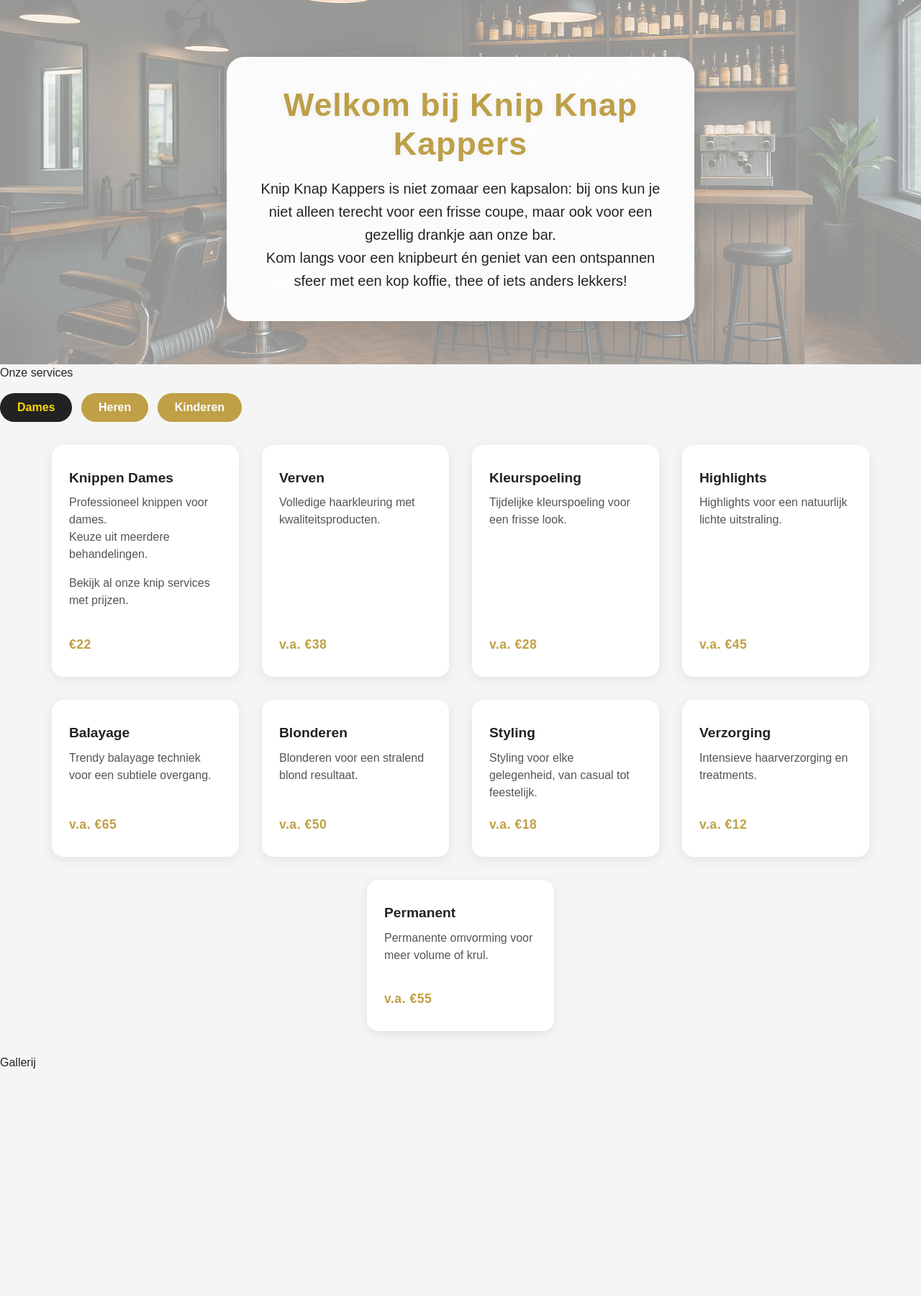
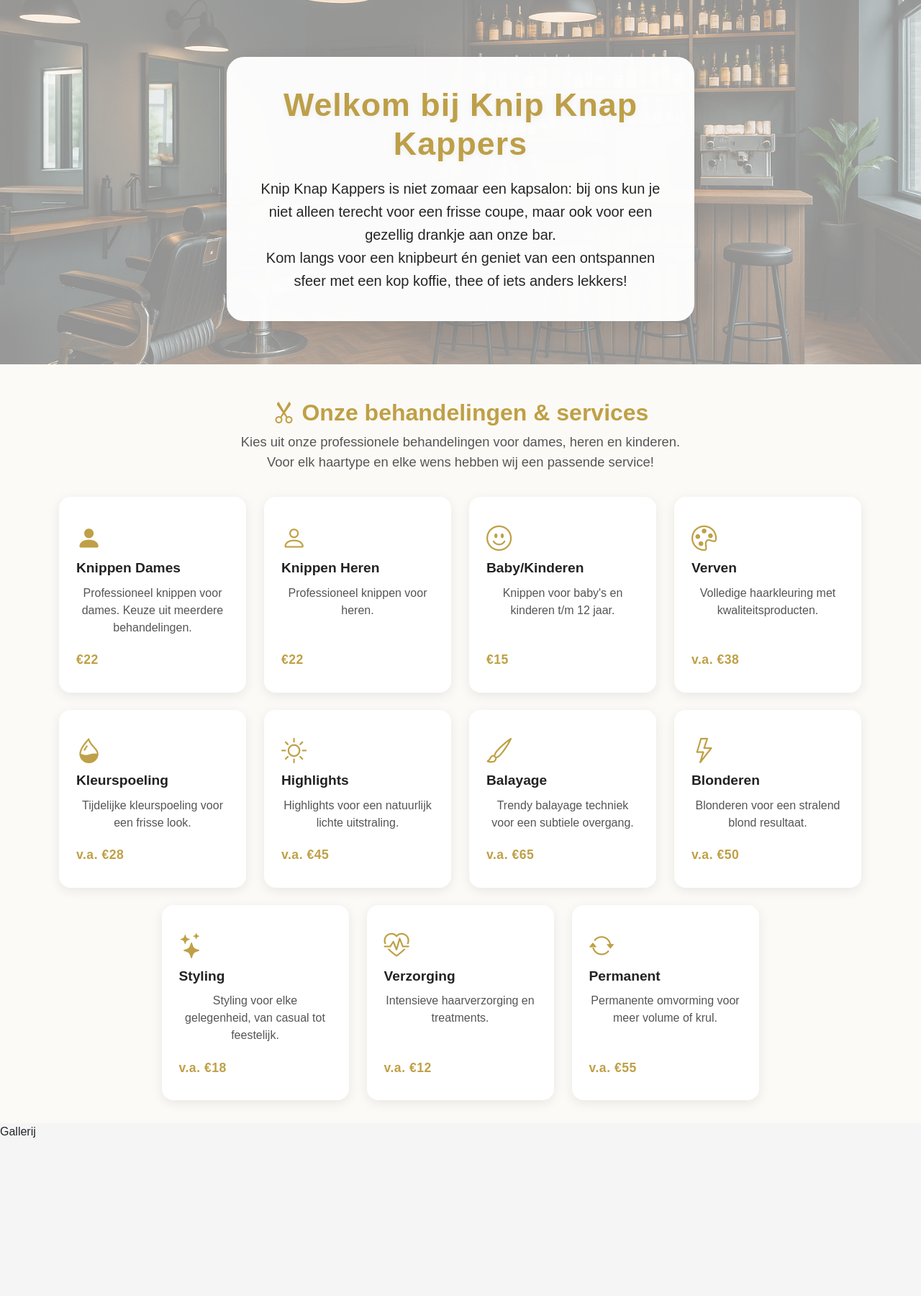
Before and after one commit to thymon26/knip-knap-kappers, a PHP site: page / in a window 1280 px wide. Shown: the part 193-1993 px from the top of the page at 72% size. Run offline with PHP 8.4, Linux system fonts and the light colour scheme; data that the repository does not hold is empty.

Commit message:
Update index.php

```diff
--- a/index.php
+++ b/index.php
@@ -313,75 +313,107 @@ $top3 = $pdo->query("
         </p>
       </div>
     </section>
-    <section class="content" id="services">
-      <p>Onze services</p>
-      <div style="margin-bottom: 1.5rem;">
-        <button class="service-filter-btn" data-filter="dames">Dames</button>
-        <button class="service-filter-btn" data-filter="heren">Heren</button>
-        <button class="service-filter-btn" data-filter="kinderen">Kinderen</button>
-      </div>
-      <div class="services-container">
-        <div class="service-box" data-type="dames">
+    <section class="content" id="services" style="background: #fcfaf6; padding: 3rem 0 2rem 0;">
+  <div class="container">
+    <h2 style="text-align:center; color:#bfa046; font-weight:800; margin-bottom:0.5rem;">
+      <i class="bi bi-scissors"></i> Onze behandelingen & services
+    </h2>
+    <p style="text-align:center; color:#555; font-size:1.15rem; margin-bottom:2.2rem;">
+      Kies uit onze professionele behandelingen voor dames, heren en kinderen.<br>
+      Voor elk haartype en elke wens hebben wij een passende service!
+    </p>
+    <div class="row g-4 justify-content-center">
+      <div class="col-md-4 col-lg-3">
+        <div class="service-box h-100 text-center">
+          <div style="font-size:2.2rem; color:#bfa046;"><i class="bi bi-person-fill"></i></div>
           <div class="service-title">Knippen Dames</div>
-          <div class="service-desc">Professioneel knippen voor dames.
-            <p>Keuze uit meerdere behandelingen. </p>
-            <p>Bekijk al onze knip services met prijzen.</p>
-          </div>
+          <div class="service-desc">Professioneel knippen voor dames. Keuze uit meerdere behandelingen.</div>
           <div class="service-price">€22</div>
         </div>
-        <div class="service-box" data-type="heren">
+      </div>
+      <div class="col-md-4 col-lg-3">
+        <div class="service-box h-100 text-center">
+          <div style="font-size:2.2rem; color:#bfa046;"><i class="bi bi-person"></i></div>
           <div class="service-title">Knippen Heren</div>
           <div class="service-desc">Professioneel knippen voor heren.</div>
           <div class="service-price">€22</div>
         </div>
-        <div class="service-box" data-type="kinderen">
+      </div>
+      <div class="col-md-4 col-lg-3">
+        <div class="service-box h-100 text-center">
+          <div style="font-size:2.2rem; color:#bfa046;"><i class="bi bi-emoji-smile"></i></div>
           <div class="service-title">Baby/Kinderen</div>
           <div class="service-desc">Knippen voor baby's en kinderen t/m 12 jaar.</div>
           <div class="service-price">€15</div>
         </div>
-        <div class="service-box" data-type="dames">
+      </div>
+      <div class="col-md-4 col-lg-3">
+        <div class="service-box h-100 text-center">
+          <div style="font-size:2.2rem; color:#bfa046;"><i class="bi bi-palette"></i></div>
           <div class="service-title">Verven</div>
           <div class="service-desc">Volledige haarkleuring met kwaliteitsproducten.</div>
           <div class="service-price">v.a. €38</div>
         </div>
-        <div class="service-box" data-type="dames">
+      </div>
+      <div class="col-md-4 col-lg-3">
+        <div class="service-box h-100 text-center">
+          <div style="font-size:2.2rem; color:#bfa046;"><i class="bi bi-droplet-half"></i></div>
           <div class="service-title">Kleurspoeling</div>
           <div class="service-desc">Tijdelijke kleurspoeling voor een frisse look.</div>
           <div class="service-price">v.a. €28</div>
         </div>
-        <div class="service-box" data-type="dames">
+      </div>
+      <div class="col-md-4 col-lg-3">
+        <div class="service-box h-100 text-center">
+          <div style="font-size:2.2rem; color:#bfa046;"><i class="bi bi-brightness-high"></i></div>
           <div class="service-title">Highlights</div>
           <div class="service-desc">Highlights voor een natuurlijk lichte uitstraling.</div>
           <div class="service-price">v.a. €45</div>
         </div>
-        <div class="service-box" data-type="dames">
+      </div>
+      <div class="col-md-4 col-lg-3">
+        <div class="service-box h-100 text-center">
+          <div style="font-size:2.2rem; color:#bfa046;"><i class="bi bi-brush"></i></div>
           <div class="service-title">Balayage</div>
           <div class="service-desc">Trendy balayage techniek voor een subtiele overgang.</div>
           <div class="service-price">v.a. €65</div>
         </div>
-        <div class="service-box" data-type="dames">
+      </div>
+      <div class="col-md-4 col-lg-3">
+        <div class="service-box h-100 text-center">
+          <div style="font-size:2.2rem; color:#bfa046;"><i class="bi bi-lightning"></i></div>
           <div class="service-title">Blonderen</div>
           <div class="service-desc">Blonderen voor een stralend blond resultaat.</div>
           <div class="service-price">v.a. €50</div>
         </div>
-        <div class="service-box" data-type="dames heren kinderen">
+      </div>
+      <div class="col-md-4 col-lg-3">
+        <div class="service-box h-100 text-center">
+          <div style="font-size:2.2rem; color:#bfa046;"><i class="bi bi-stars"></i></div>
           <div class="service-title">Styling</div>
           <div class="service-desc">Styling voor elke gelegenheid, van casual tot feestelijk.</div>
           <div class="service-price">v.a. €18</div>
         </div>
-        <div class="service-box" data-type="dames heren kinderen">
+      </div>
+      <div class="col-md-4 col-lg-3">
+        <div class="service-box h-100 text-center">
+          <div style="font-size:2.2rem; color:#bfa046;"><i class="bi bi-heart-pulse"></i></div>
           <div class="service-title">Verzorging</div>
           <div class="service-desc">Intensieve haarverzorging en treatments.</div>
           <div class="service-price">v.a. €12</div>
         </div>
-        <div class="service-box" data-type="dames">
+      </div>
+      <div class="col-md-4 col-lg-3">
+        <div class="service-box h-100 text-center">
+          <div style="font-size:2.2rem; color:#bfa046;"><i class="bi bi-arrow-repeat"></i></div>
           <div class="service-title">Permanent</div>
           <div class="service-desc">Permanente omvorming voor meer volume of krul.</div>
           <div class="service-price">v.a. €55</div>
         </div>
       </div>
-      <div style="height: auto;"></div>
-    </section>
+    </div>
+  </div>
+</section>
     <section class="content">
       <p>Gallerij</p>
       <div style="height: 1000px;"></div>
```
